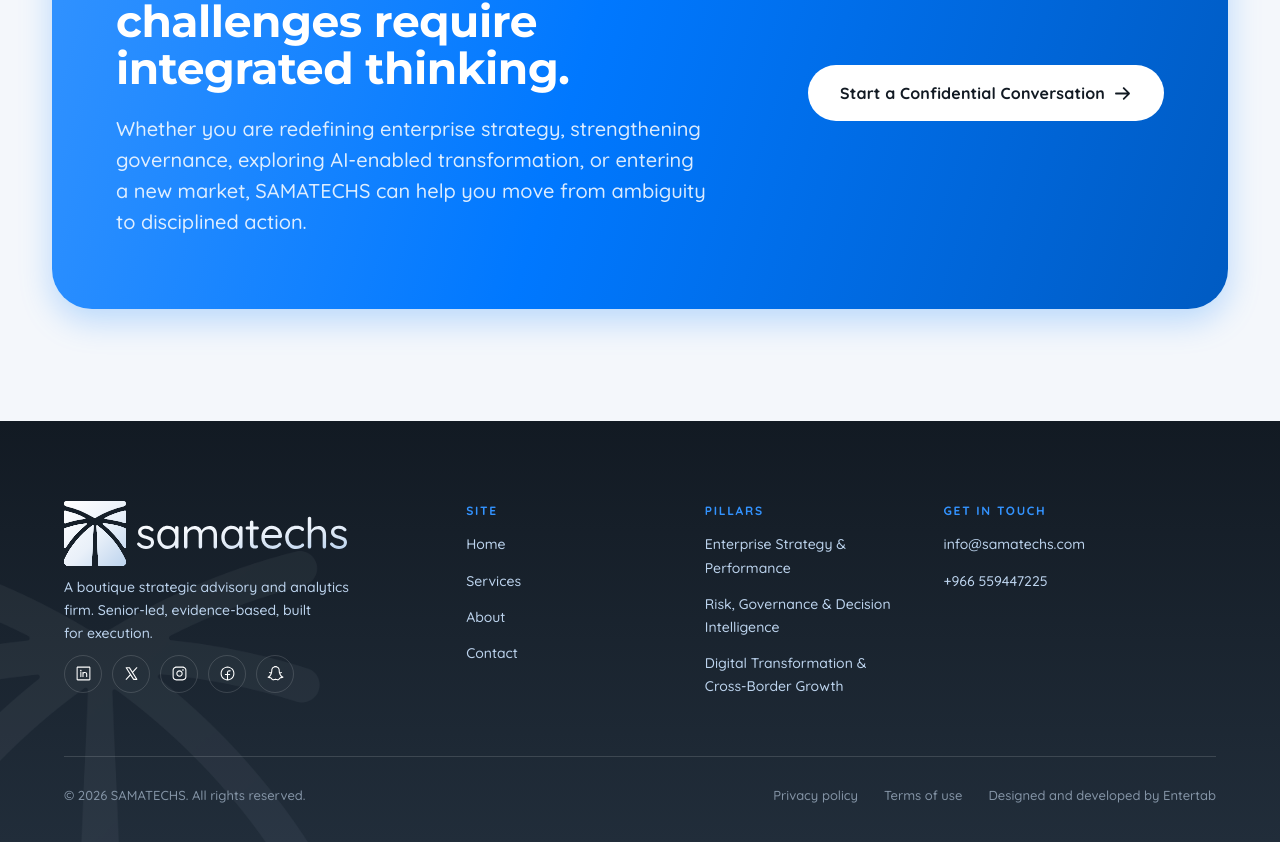
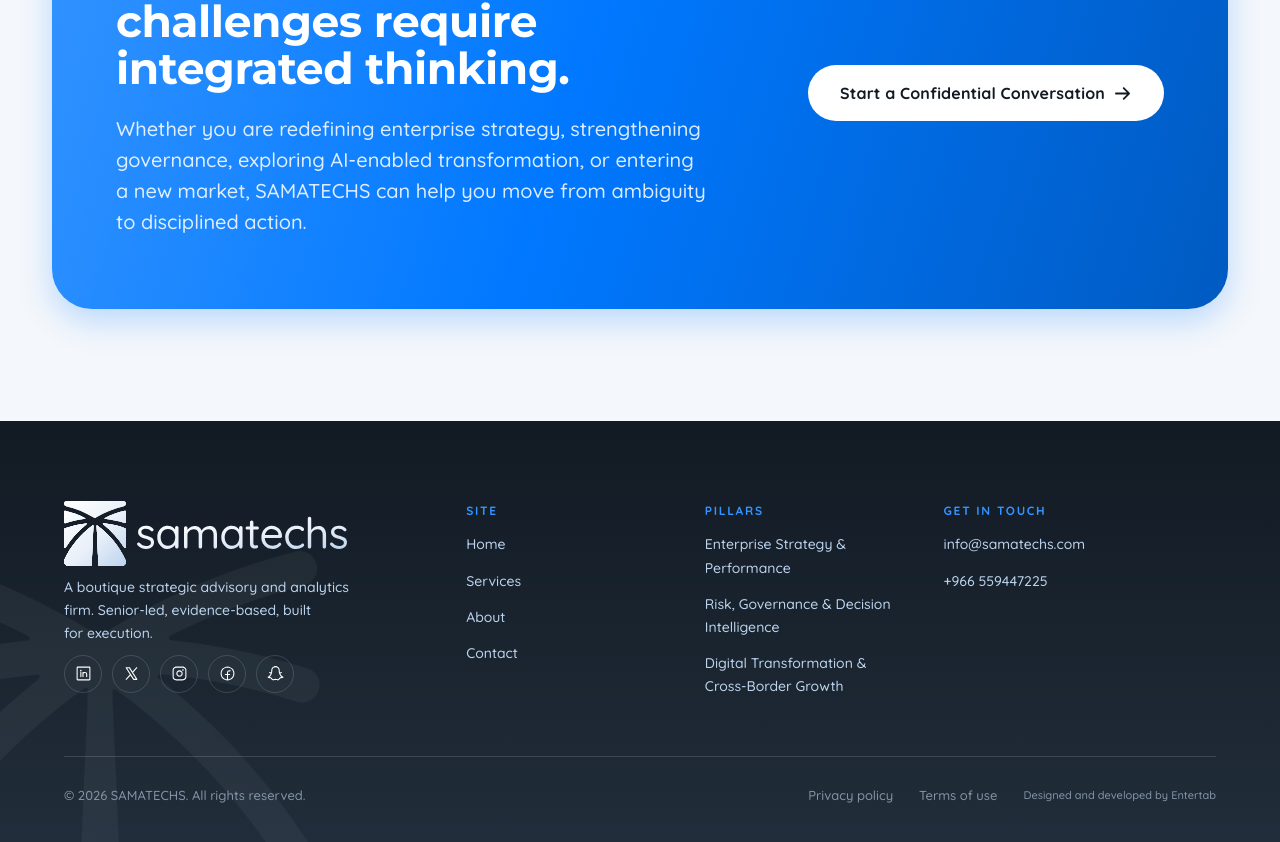
Before and after one commit to EntertabOrganization/SamaTech, a Next.js app: page / in a window 1280 px wide. Shown: the part 6372-7214 px from the top of the page. Built offline with nearby package versions, Linux system fonts and the light colour scheme; no server answers.

Commit message:
Update Footer.tsx

```diff
--- a/Components/website/layout/Footer.tsx
+++ b/Components/website/layout/Footer.tsx
@@ -161,7 +161,11 @@ export default function Footer() {
                 </Link>
               </li>
             ))}
-            <li><Trans>Designed and developed by Entertab</Trans></li>
+            <li className="text-[11px]">
+              <a href="https://entertab.net" className="transition-colors hover:text-white">
+                <Trans>Designed and developed by Entertab</Trans>
+              </a>
+            </li>
           </ul>
         </div>
       </div>
```
